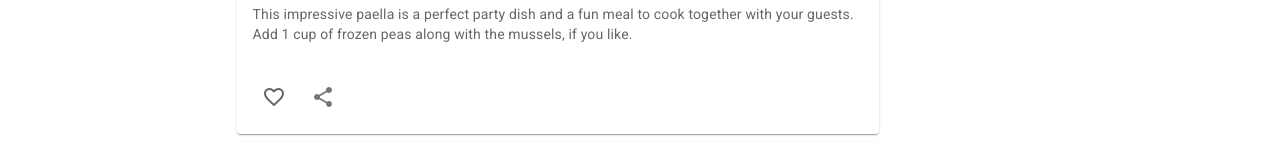
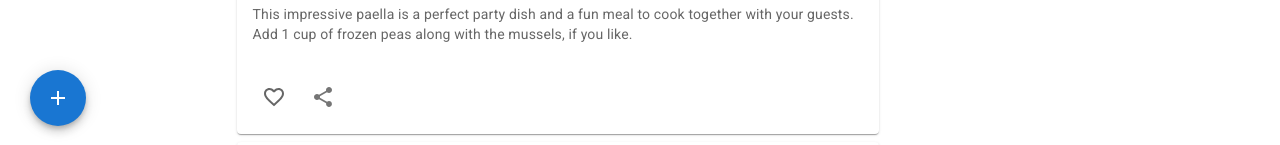
Before and after one commit to xueyublue/react-mui-demo, a React (Create React App) app: page / in a window 1280 px wide. Shown: the part 654-799 px from the top of the page. Built offline with nearby package versions, Linux system fonts and the light colour scheme.

Commit message:
Added add modal

```diff
--- a/src/App.js
+++ b/src/App.js
@@ -1,4 +1,5 @@
 import { Button, Stack } from "@mui/material";
+import Add from "./components/Add";
 import Feed from "./components/Feed";
 import Navbar from "./components/Navbar";
 import Rightbar from "./components/Rightbar";
@@ -13,6 +14,7 @@ function App() {
         <Feed />
         <Rightbar />
       </Stack>
+      <Add />
     </div>
   );
 }
--- /dev/null
+++ b/src/components/Add.jsx
@@ -0,0 +1,91 @@
+import { Add as AddIcon, DateRange, EmojiEmotions, PersonAdd, VideoCameraBack, Image } from "@mui/icons-material";
+import {
+  Fab,
+  Modal,
+  styled,
+  Tooltip,
+  Typography,
+  Box,
+  Avatar,
+  TextField,
+  ButtonGroup,
+  Stack,
+  Button,
+} from "@mui/material";
+import React, { useState } from "react";
+
+const StyledModal = styled(Modal)({
+  display: "flex",
+  alignItems: "center",
+  justifyContent: "center",
+});
+
+const UserBox = styled(Box)({
+  display: "flex",
+  alignItems: "center",
+  gap: "10px",
+  marginBottom: "20px",
+});
+
+const Add = () => {
+  const [open, setOpen] = useState(false);
+
+  return (
+    <>
+      <Tooltip
+        title="Delete"
+        sx={{
+          position: "fixed",
+          bottom: 20,
+          left: {
+            xs: "calc(50% - 25px)",
+            md: 30,
+          },
+        }}
+        onClick={(e) => setOpen(true)}
+      >
+        <Fab color="primary" aria-label="add">
+          <AddIcon />
+        </Fab>
+      </Tooltip>
+      <StyledModal open={open} onClose={(e) => setOpen(false)}>
+        <Box width={400} height={280} bgcolor="white" p={3} borderRadius={3}>
+          <Typography variant="h6" color="gray" textAlign="center">
+            Create post
+          </Typography>
+          <UserBox>
+            <Avatar
+              src="https://images.pexels.com/photos/846741/pexels-photo-846741.jpeg?auto=compress&cs=tinysrgb&w=1260&h=750&dpr=2"
+              sx={{ width: 30, height: 30 }}
+            />
+            <Typography fontWeight={500} variant="span">
+              John Doe
+            </Typography>
+          </UserBox>
+          <TextField
+            sx={{ width: "100%" }}
+            id="standard-multiline-static"
+            multiline
+            rows={3}
+            placeholder="What's on your mind?"
+            variant="standard"
+          />
+          <Stack direction="row" gap={1} mt={2} mb={3}>
+            <EmojiEmotions color="primary" />
+            <Image color="secondary" />
+            <VideoCameraBack color="success" />
+            <PersonAdd color="error" />
+          </Stack>
+          <ButtonGroup fullWidth variant="contained" aria-label="outlined primary button group">
+            <Button>Post</Button>
+            <Button sx={{ width: "100px" }}>
+              <DateRange />
+            </Button>
+          </ButtonGroup>
+        </Box>
+      </StyledModal>
+    </>
+  );
+};
+
+export default Add;
```
